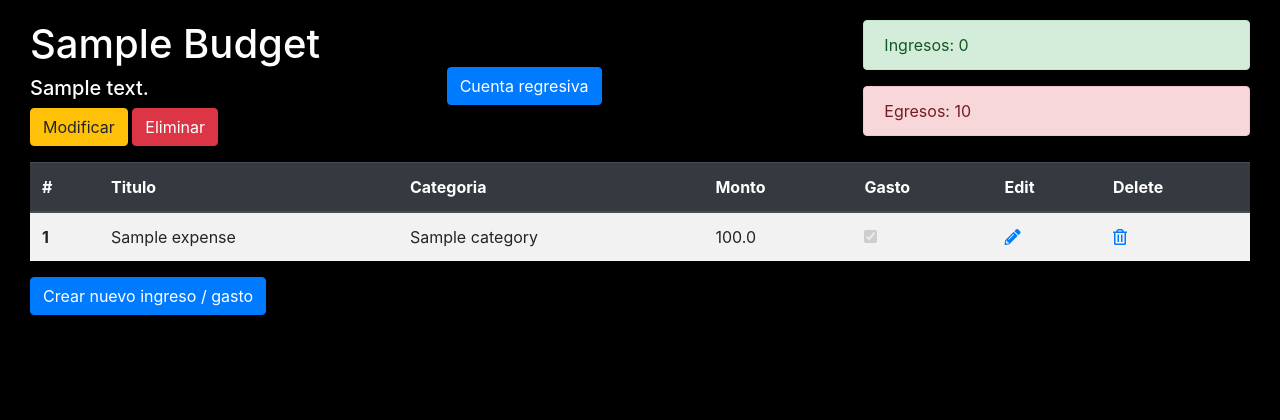
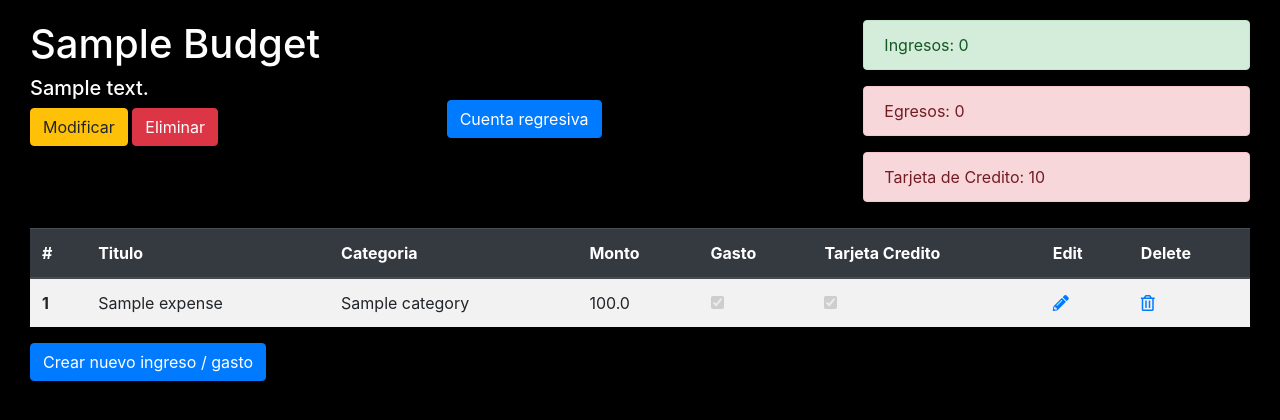
Before and after one commit to ccantero/django-misgastos, a Django app: page /presupuestos/1/ in a window 1280 px wide. Shown: the part 56-476 px from the top of the page. Run offline with Django 3.2, Linux system fonts and the light colour scheme; a user stored in the database is signed in; tables that the repository leaves empty hold one stand-in row (values such as "Sample post"); some libraries are stand-ins or nearby versions.

Commit message:
Add Credit Card

```diff
--- a/budgetsapp/templates/budgetsapp/budget_detail.html
+++ b/budgetsapp/templates/budgetsapp/budget_detail.html
@@ -23,6 +23,9 @@
     </div>
     <div class="alert alert-danger" id="egresos" role="alert">
         Egresos: {{ egresos }}
+    </div>
+    <div class="alert alert-danger" id="tarjeta_credito" role="alert">
+        Tarjeta de Credito: {{ tarjeta_credito }}
     </div>
 	</div>
 
@@ -60,6 +63,22 @@
           }
         }, 1 * 50)
 
+
+        var egresos_tc = {{ tarjeta_credito }};
+        var egresos_tc_string = egresos_tc.toString();
+        var i = 0;
+        var factor_egresos_tc = egresos_tc / egresos_tc_string.length / 10 ;
+        refreshId_egresos_tc = setInterval(function(){
+          i = i + factor_egresos_tc;
+          if(i < egresos_tc) {
+            $("#tarjeta_credito").html("Tarjeta de Credito: " + i.toFixed(2));
+          }
+          else {
+            $("#tarjeta_credito").html("Tarjeta de Credito: " + egresos_tc);
+            clearInterval(refreshId_egresos_tc);
+          }
+        }, 1 * 50)
+
   </script>
 
 {% endblock %}
@@ -74,6 +93,7 @@
           <th scope="col">Categoria</th>
           <th scope="col">Monto</th>
           <th scope="col">Gasto</th>
+          <th scope="col">Tarjeta Credito</th>
           <th align="center">Edit</th>
           <th align="center">Delete</th>
         </tr>
@@ -87,6 +107,19 @@
               <td>{{expense.total_amount}}</td>
               <td>
                 {% if expense.gasto == True %}
+                  <div class="form-check">
+                    <input type="checkbox" class="form-check-input" disabled="true" checked>
+                    <label class="form-check-label"></label>
+                  </div>
+                {% else %}
+                  <div class="form-check">
+                    <input type="checkbox" class="form-check-input" disabled="true">
+                    <label class="form-check-label"></label>
+                  </div>
+                {% endif %}
+              </td>
+              <td>
+                {% if expense.tarjeta_credito == True %}
                   <div class="form-check">
                     <input type="checkbox" class="form-check-input" disabled="true" checked>
                     <label class="form-check-label"></label>
--- a/budgetsapp/views.py
+++ b/budgetsapp/views.py
@@ -102,14 +102,21 @@ class BudgetDetail(LoginRequiredMixin, generic.DetailView):
 	 	expenses = Expense.objects.filter(budget=self.kwargs.get('pk'))
 	 	ingresos = 0
 	 	egresos = 0
+	 	tarjeta_credito = 0
 	 	for expense in expenses:
 	 		if expense.gasto == True:
-	 			egresos += expense.amount
+	 			if expense.tarjeta_credito == False:
+	 				egresos += expense.amount
+	 			else:
+	 				tarjeta_credito += expense.amount
+	 			# Falta el else y agregar los gastos de Tarjeta de credito
 	 		else:
 	 			ingresos += expense.amount
 
 	 	context['egresos'] = egresos
 	 	context['ingresos'] = ingresos
+	 	context['tarjeta_credito'] = tarjeta_credito
+
 	 	if self.object.expired_date != None:
 	 		fecha = self.object.expired_date - timezone.now().date()
 	 		balance = ingresos - egresos
@@ -136,10 +143,15 @@ class BudgetDetailTiny(LoginRequiredMixin, generic.DetailView):
 	 	expenses = Expense.objects.filter(budget=self.kwargs.get('pk'))
 	 	ingresos = 0
 	 	egresos = 0
+	 	tarjeta_credito = 0
 	 	non_paid_expenses = Expense.objects.filter(budget=self.kwargs.get('pk')).filter(cantidad_pendiente__gt=0)
 	 	for expense in expenses:
 	 		if expense.gasto == True:
-	 			egresos += expense.amount
+	 			if expense.tarjeta_credito == False:
+	 				egresos += expense.amount
+	 			else:
+	 				tarjeta_credito += expense.amount
+	 			# Falta el else y agregar los gastos de Tarjeta de credito
 	 		else:
 	 			ingresos += expense.amount
 
--- a/expensesapp/forms.py
+++ b/expensesapp/forms.py
@@ -7,7 +7,7 @@ from django.contrib.auth.models import User
 class ExpenseForm(forms.ModelForm):
     class Meta:
         model = Expense
-        fields = ('name','category','cantidad_total','cantidad_pendiente','amount','gasto')
+        fields = ('name','category','cantidad_total','cantidad_pendiente','amount','gasto', 'tarjeta_credito')
 
     def __init__(self,*args,**kwargs):
         self.user = kwargs.pop('user')  # To get request.user. Do not use kwargs.pop('user', None) due to potential security hole
--- a/expensesapp/models.py
+++ b/expensesapp/models.py
@@ -18,6 +18,7 @@ class Expense(models.Model):
 	cantidad_total = models.PositiveIntegerField(default=1)
 	cantidad_pendiente = models.PositiveIntegerField(default=1)
 	gasto = models.BooleanField(default=True)
+	tarjeta_credito = models.BooleanField(default=False)
 	budget = models.ForeignKey(Budget,related_name='expenses',null=True, blank=True,on_delete=models.PROTECT)
 
 	@property
```
Also changed, not shown: budgetsapp/templates/budgetsapp/budget_detail_summary.html (+14 -0 lines), expensesapp/templates/expensesapp/expense_form.html (+11 -2 lines).
